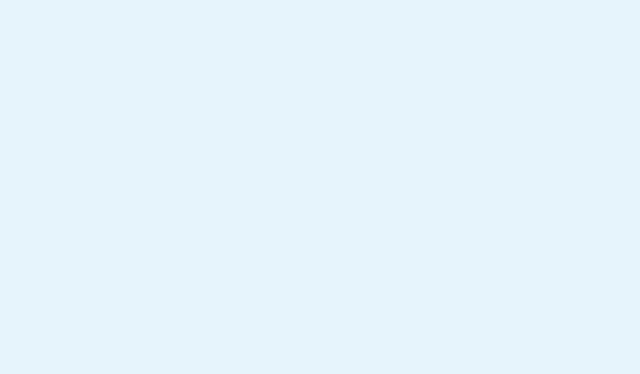
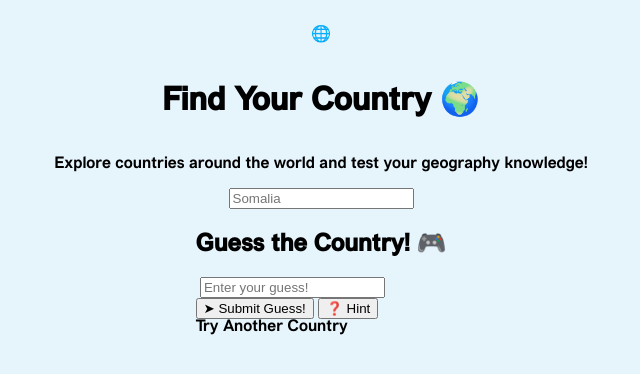
Before and after one commit to Find-Your-Country-Project/find-your-country, a plain HTML site: page index.html in a window 1280 px wide. Shown: the whole page, without its empty margins (319-959 px from the left). Drawn offline with Linux system fonts and the light colour scheme.

Commit message:
Basic webpage elements created

```diff
--- /dev/null
+++ b/fonts/fontstyle.css
@@ -0,0 +1,64 @@
+/* #### Generated By: http://www.cufonfonts.com #### */
+
+    @font-face {
+    font-family: 'Vremena Grotesk Regular';
+    font-style: normal;
+    font-weight: normal;
+    src: local('Vremena Grotesk Regular'), url('VremenaGrotesk.woff') format('woff');
+    }
+
+
+    @font-face {
+    font-family: 'Vremena Grotesk Bold';
+    font-style: normal;
+    font-weight: normal;
+    src: local('Vremena Grotesk Bold'), url('VremenaGroteskBold.woff') format('woff');
+    }
+
+
+    @font-face {
+    font-family: 'Vremena Grotesk Bold Italic';
+    font-style: normal;
+    font-weight: normal;
+    src: local('Vremena Grotesk Bold Italic'), url('VremenaGroteskBoldItalic.woff') format('woff');
+    }
+
+
+    @font-face {
+    font-family: 'Vremena Grotesk Book';
+    font-style: normal;
+    font-weight: normal;
+    src: local('Vremena Grotesk Book'), url('VremenaGroteskBook.woff') format('woff');
+    }
+
+
+    @font-face {
+    font-family: 'Vremena Grotesk Book Italic';
+    font-style: normal;
+    font-weight: normal;
+    src: local('Vremena Grotesk Book Italic'), url('VremenaGroteskBookItalic.woff') format('woff');
+    }
+
+
+    @font-face {
+    font-family: 'Vremena Grotesk Italic';
+    font-style: normal;
+    font-weight: normal;
+    src: local('Vremena Grotesk Italic'), url('VremenaGroteskItalic.woff') format('woff');
+    }
+
+
+    @font-face {
+    font-family: 'Vremena Grotesk Medium';
+    font-style: normal;
+    font-weight: normal;
+    src: local('Vremena Grotesk Medium'), url('VremenaGroteskMedium.woff') format('woff');
+    }
+
+
+    @font-face {
+    font-family: 'Vremena Grotesk Medium Italic';
+    font-style: normal;
+    font-weight: normal;
+    src: local('Vremena Grotesk Medium Italic'), url('VremenaGroteskMediumItalic.woff') format('woff');
+    }
--- a/index.html
+++ b/index.html
@@ -8,5 +8,26 @@
     <script src="script.js" defer></script>
     <link rel='icon' type='image/x-icon' href='img/favicon.ico'>
   </head>
-  <body></body>
+  <body>
+    <div class="title">
+      <p class="emoji">🌐</p>
+      <h1 class="titleText">Find Your Country 🌍</h1>
+      <p class="titleDescr">Explore countries around the world and test your geography knowledge!</p>
+    </div>
+    <div class="searchBar">
+      <div class="searchIcon"></div>
+      <input type="text" class="searcher" placeholder="Somalia">
+    </div>
+    <div class="searchItems"></div>
+    <div class="guessGame">
+      <h2 class="guessTitle">Guess the Country! 🎮</h2>
+      <img src="" alt="" class="countryFlag">
+      <input type="text" class="enterGuess" placeholder="Enter your guess!">
+      <div class="guessBTNs">
+        <button class="submitBTN">➤ Submit Guess!</button>
+        <button class="hintBTN">❓ Hint</button>
+      </div>
+      <div class="redoBTN">Try Another Country</div>
+    </div>
+  </body>
 </html>
--- a/style.css
+++ b/style.css
@@ -1,3 +1,21 @@
+@font-face {
+  font-family: "Vremena Grotesk Medium";
+  font-style: normal;
+  font-weight: normal;
+  src: local("Vremena Grotesk Medium"),
+    url("fonts/VremenaGroteskMedium.woff") format("woff");
+}
+
 body {
-    background-color: rgb(230, 244, 252);
+  background-color: rgb(230, 244, 252);
+  font-family: "Vremena Grotesk Medium";
+  display: flex;
+  flex-direction: column;
+  align-items: center;
 }
+
+.title {
+  display: flex;
+  flex-direction: column;
+  align-items: center;
+}
```
Also changed, not shown: fonts/example.html (added, +23 -0 lines), fonts/VremenaGrotesk.woff (added), fonts/VremenaGroteskBold.woff (added), fonts/VremenaGroteskBoldItalic.woff (added), fonts/VremenaGroteskBook.woff (added), fonts/VremenaGroteskBookItalic.woff (added), fonts/VremenaGroteskItalic.woff (added), fonts/VremenaGroteskMedium.woff (added), fonts/VremenaGroteskMediumItalic.woff (added).
